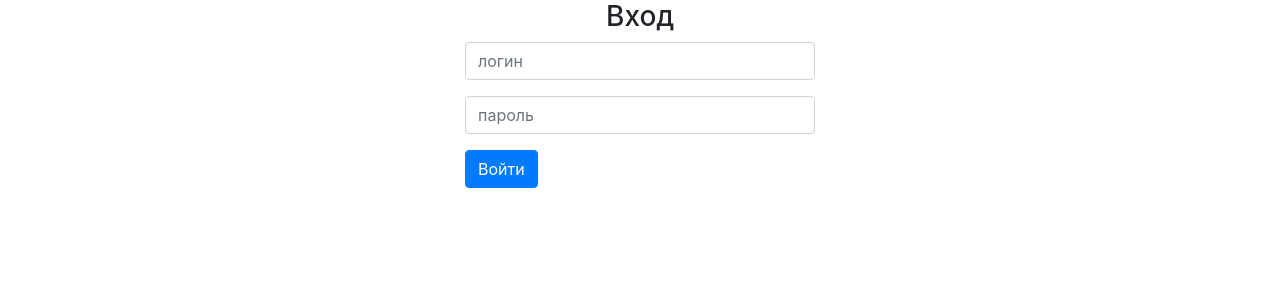
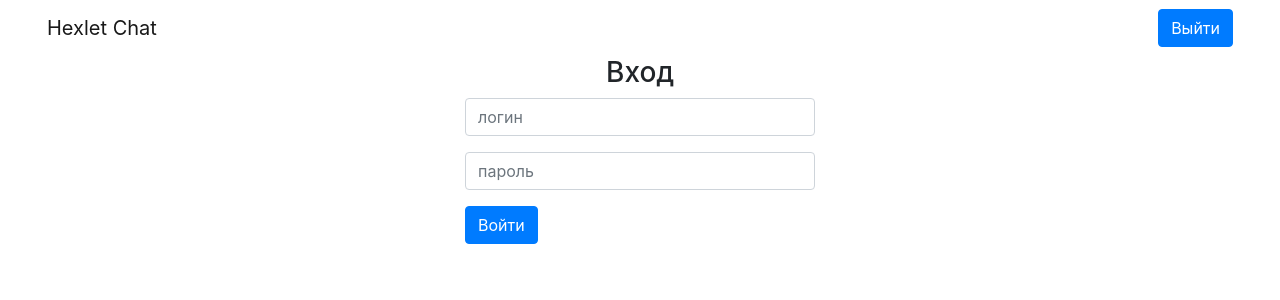
Before and after one commit to Escudo7/frontend-project-lvl4, a React app: page /login in a window 1280 px wide. Shown: the top 300 px of the page. Built offline with nearby package versions, Linux system fonts and the light colour scheme; sample sign-in values are in the browser's storage; the HTML template or start-up script is replaced by a standard one.

Commit message:
create header

```diff
--- a/package.json
+++ b/package.json
@@ -21,6 +21,7 @@
   "license": "ISC",
   "homepage": "",
   "dependencies": {
+    "@reduxjs/toolkit": "^1.8.0",
     "axios": "^0.26.0",
     "bootstrap": "^4.6.0",
     "classnames": "^2.3.1",
@@ -43,6 +44,7 @@
     "pug": "^3.0.2",
     "react": "^17.0.2",
     "react-dom": "^17.0.2",
+    "react-redux": "^7.2.6",
     "react-router-dom": "^6.2.1",
     "regenerator-runtime": "^0.13.7",
     "yup": "^0.32.11"
--- a/src/components/App.jsx
+++ b/src/components/App.jsx
@@ -3,9 +3,12 @@ import { BrowserRouter, Route, Routes } from 'react-router-dom';
 import Login from './Login.jsx';
 import NoMatch from './NoMatch.jsx';
 import Main from './Main.jsx';
+import Header from './Header.jsx';
 
-const App = () => (
+const App = () => {
+  return (
     <BrowserRouter>
+      <Header />
       <Routes>
         <Route path="/" element={<Main />} />
         <Route path="login" element={<Login />} />
@@ -13,5 +16,6 @@ const App = () => (
       </Routes>
     </BrowserRouter>
   );
+};
 
 export default App;
--- /dev/null
+++ b/src/components/Header.jsx
@@ -0,0 +1,30 @@
+import React from 'react';
+import { useSelector, useDispatch } from 'react-redux';
+import { useNavigate } from 'react-router-dom';
+import { logOut } from '../slices/authorizedSlice.js';
+
+const Header = () => {
+  const navigate = useNavigate();
+  const dispatch = useDispatch();
+
+  const isAuthorized = useSelector((state) => state.authorized.value);
+
+  const onClickHandler = () => {
+    localStorage.removeItem('chat-token');
+    dispatch(logOut());
+    navigate('/login');
+  };
+
+  return (
+    <nav className="navbar navbar-expand-lg navbar-light bg-white">
+      <div className="container-fluid ml-3">
+        <a className="navbar-brand" href="#">Hexlet Chat</a>
+        {isAuthorized && <button type="button" className="btn btn-primary mr-3" onClick={onClickHandler}>
+          Выйти
+        </button>}
+      </div>
+    </nav>
+  );
+};
+
+export default Header;
--- a/src/components/Login.jsx
+++ b/src/components/Login.jsx
@@ -1,5 +1,6 @@
 import React from 'react';
 import axios from 'axios';
+import { useDispatch } from 'react-redux';
 import { useNavigate } from 'react-router-dom';
 import {
   Formik,
@@ -10,6 +11,7 @@ import {
 import * as Yup from 'yup';
 import classNames from 'classnames';
 import _ from 'lodash';
+import { logIn } from '../slices/authorizedSlice.js';
 
 const loginSchema = Yup.object().shape({
   username: Yup.string()
@@ -20,6 +22,7 @@ const loginSchema = Yup.object().shape({
 
 const Login = () => {
   const navigate = useNavigate();
+  const dispatch = useDispatch();
 
   return (
     <Formik
@@ -28,6 +31,7 @@ const Login = () => {
         try {
           const { data: { token } } = await axios.post('/api/v1/login', values);
           localStorage.setItem('chat-token', token);
+          dispatch(logIn());
           navigate('/');
         } catch (e) {
           setErrors({
--- a/src/components/NoMatch.jsx
+++ b/src/components/NoMatch.jsx
@@ -3,7 +3,7 @@ import notFound from '../../assets/error-404.png';
 
 const NoMatch = () => (
   <div className="row justify-content-md-center">
-    <div className="card">
+    <div className="card border-0">
       <img className="card-img-top" src={notFound} alt="404" />
       <div className="card-body text-center">
         <h5 className="card-title">Страница не найдена</h5>
--- a/src/index.jsx
+++ b/src/index.jsx
@@ -1,9 +1,16 @@
 // @ts-check
 import React from 'react';
 import ReactDOM from 'react-dom';
+import { Provider } from 'react-redux';
+import store from './slices/index.js';
 import 'core-js/stable/index.js';
 import 'regenerator-runtime/runtime.js';
 import '../assets/application.scss';
 import App from './components/App.jsx';
 
-ReactDOM.render(<App />, document.querySelector('#chat'));
+ReactDOM.render(
+  <Provider store={store}>
+    <App />
+  </Provider>,
+  document.querySelector('#chat')
+);
--- /dev/null
+++ b/src/slices/authorizedSlice.js
@@ -0,0 +1,22 @@
+import { createSlice } from '@reduxjs/toolkit';
+
+const initialState = {
+  value: localStorage.getItem('chat-token') !== null,
+};
+
+const authorizedSlice = createSlice({
+  name: 'authorized',
+  initialState,
+  reducers: {
+    logIn: (state) => {
+      state.value = true;
+    },
+    logOut: (state) => {
+      state.value = false;
+    },
+  },
+});
+
+export const { logIn, logOut } = authorizedSlice.actions;
+
+export default authorizedSlice.reducer;
--- /dev/null
+++ b/src/slices/index.js
@@ -0,0 +1,8 @@
+import { configureStore } from '@reduxjs/toolkit';
+import authorizedReducer from './authorizedSlice.js';
+
+export default configureStore({
+  reducer: {
+    authorized: authorizedReducer,
+  },
+});
```
Also changed, not shown: 2 other files (tests, documents, lock files or other folders). Lines whose indentation alone changed are shown as unchanged.
